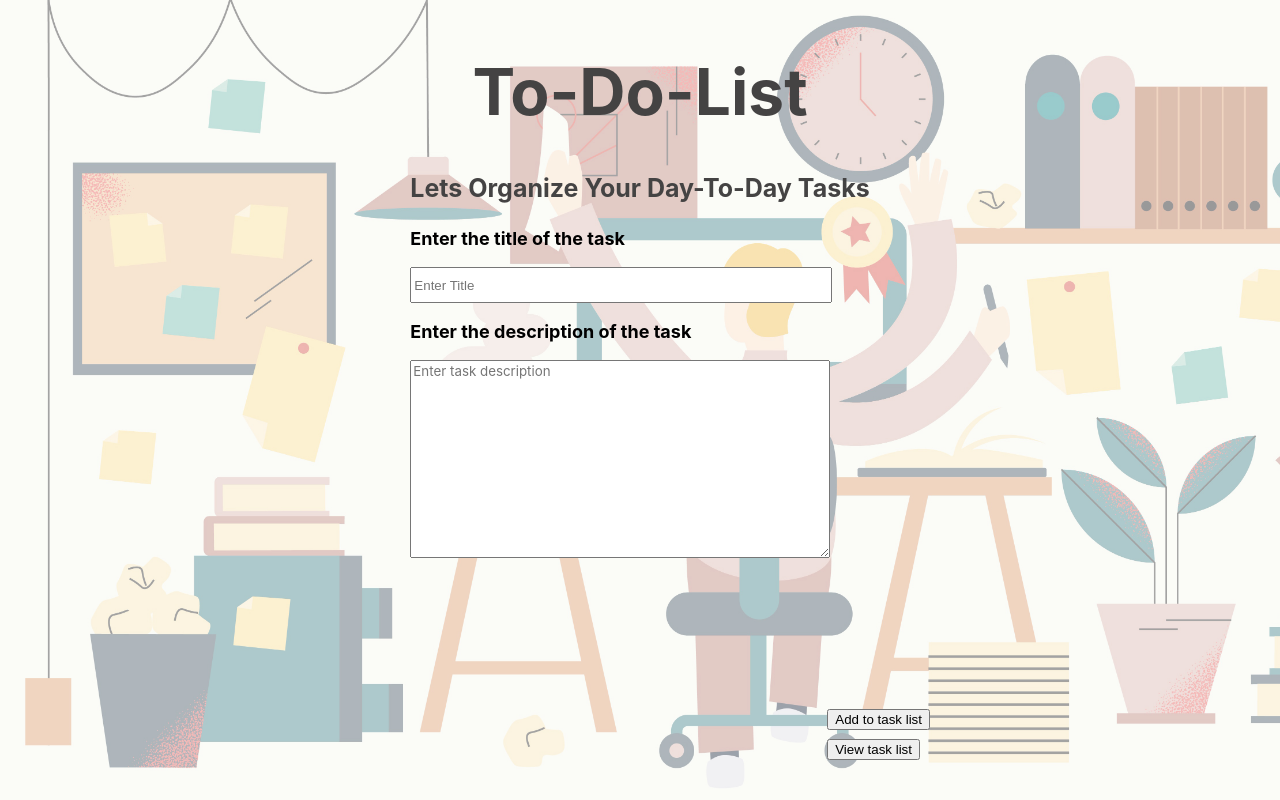
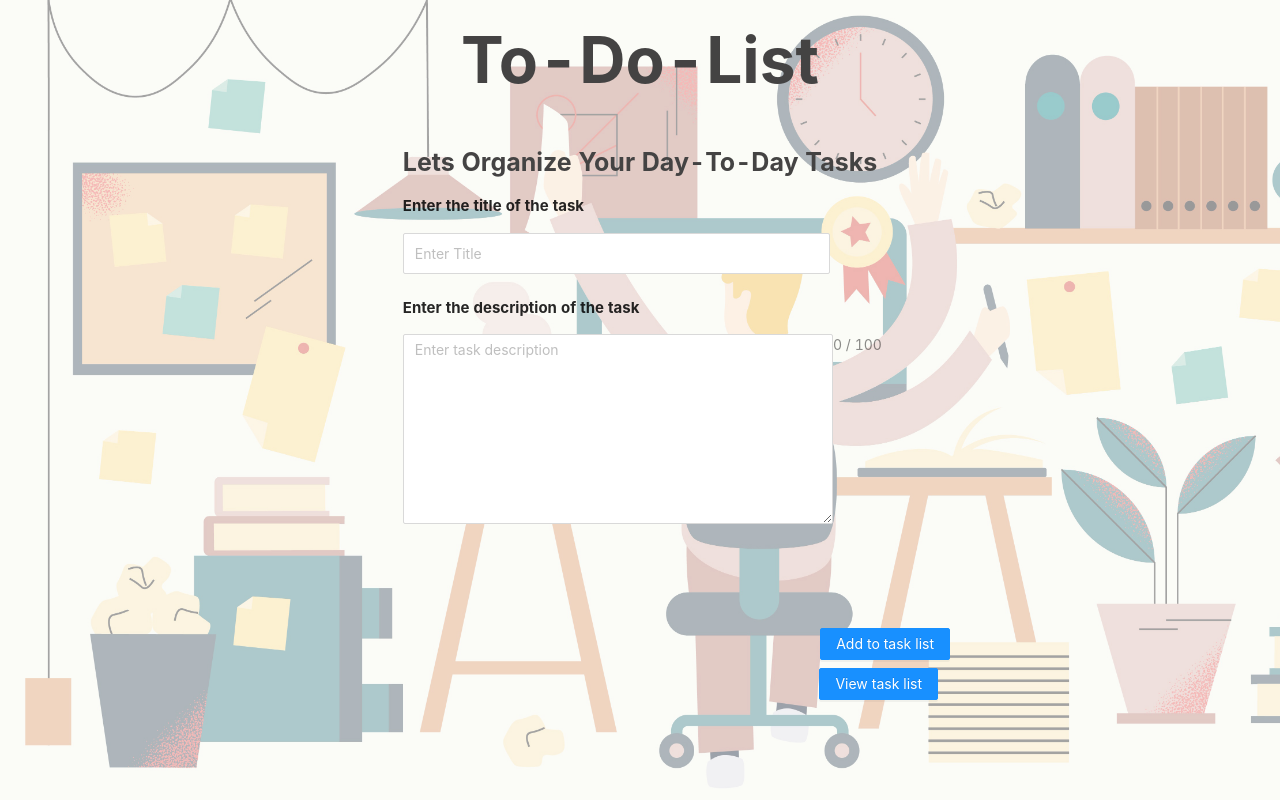
Before and after one commit to ThanuH/my-to-do-app-, a React (Create React App) app in the folder to-do-app/: page / in a window 1280 px wide. Built offline with nearby package versions, Linux system fonts and the light colour scheme.

Commit message:
Dev Phase 7

```diff
--- a/to-do-app/src/Components/App.tsx
+++ b/to-do-app/src/Components/App.tsx
@@ -1,4 +1,5 @@
 import React from "react";
+
 
 //import logo from './logo.svg';
 
--- a/to-do-app/src/Components/Pages/Home.tsx
+++ b/to-do-app/src/Components/Pages/Home.tsx
@@ -1,7 +1,16 @@
 import React from 'react';
 import { useHistory } from "react-router-dom";
 import '../../Style/App.css';
+import { Input } from 'antd';
+import { Button } from 'antd';
 
+
+const { TextArea } = Input;
+
+
+const onChange = (e: React.ChangeEvent<HTMLTextAreaElement>) => {
+    console.log('Change:', e.target.value);
+  };
 
 const Home =() =>{
     const history = useHistory();
@@ -11,13 +20,13 @@ const Home =() =>{
     <div className='App'>
     <form >
         <h1 className='Heading'>To-Do-List</h1>
-        <p className='Text'>Lets Organize Your Day-To-Day Tasks</p>
+        <h3 className='Text'>Lets Organize Your Day-To-Day Tasks</h3>
         <p className='InputTxt'>Enter the title of the task</p>
-        <input type = 'input' placeholder='Enter Title' className='TitleBox' />
+        <Input placeholder='Enter Title' className='TitleBox' /><br/>
         <p className='InputTxt'>Enter the description of the task</p>
-        <textarea placeholder='Enter task description' className='DesBox'/>
-        <button type='button'  className='Button1'>Add to task list</button>
-        <button type='button'  className='Button2' onClick={nextPage}>View task list</button>
+        <TextArea showCount maxLength={100} style={{ height: 190 }} onChange={onChange} placeholder='Enter task description' className='DesBox'/>
+        <Button type="primary"  className='Button1'>Add to task list</Button>
+        <Button type="primary"  className='Button2' onClick={nextPage}>View task list</Button>
     </form>
     </div>
     )
--- a/to-do-app/src/Style/Input.css
+++ b/to-do-app/src/Style/Input.css
@@ -1,3 +1,5 @@
+@import 'antd/dist/antd.css';
+
 .TitleBox{
     display: flex;
     width: 90%;
@@ -8,24 +10,24 @@
 .DesBox{
     font-family: "SF Pro Display";
     display: flex;
-    width: 90%;
-    height: 50%;
+    width: 101%;
+    height: 100%;
     position: relative;
     align-items: left;
 }
 .InputTxt{
     font-family: "SF Pro Display";
     font-weight: bold;
-    font-size: 18px;
+    font-size: 15px;
 }
 
 .Button1{
     position:absolute;
-    right: 350px;
-    bottom: 70px;
+    right: 330px;
+    bottom: 140px;
 }
 .Button2{
     position:absolute;
-    right: 360px;
-    bottom: 40px;
+    right: 342px;
+    bottom: 100px;
 }
```
